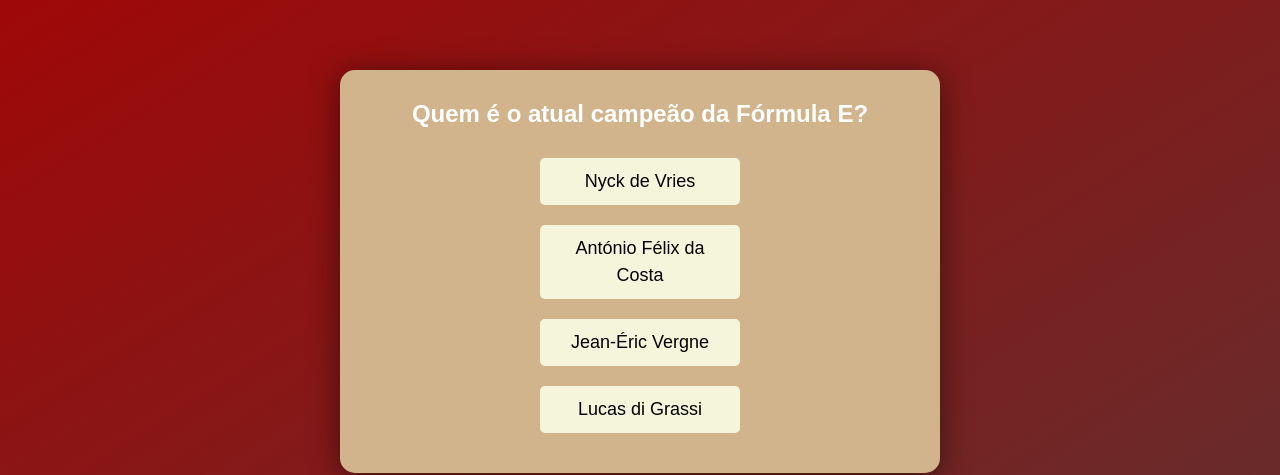
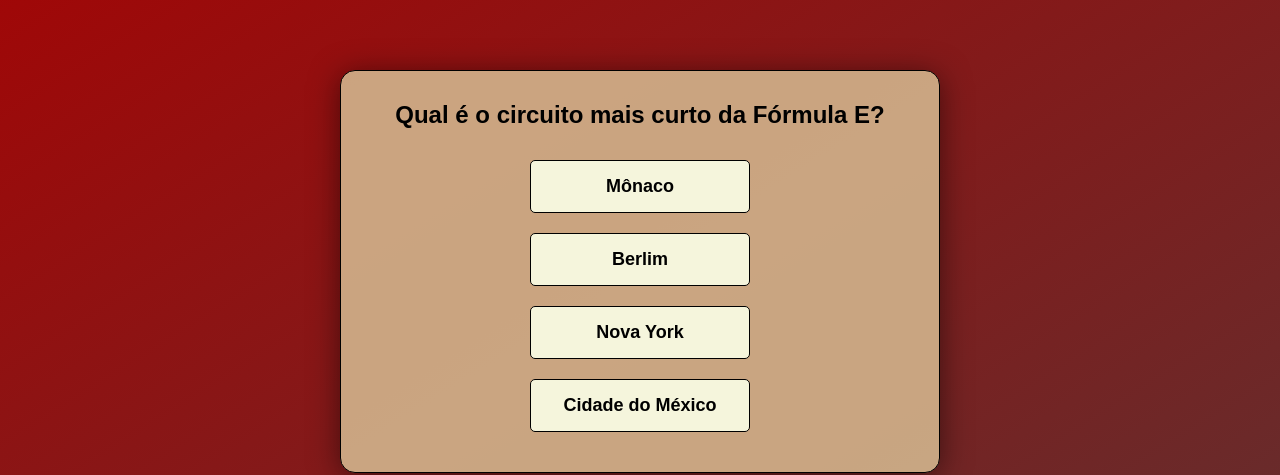
Before and after one commit to vbastelli/challenge-web-front-2, a React (Vite) app: page /quiz in a window 1280 px wide. Shown: the part 346-821 px from the top of the page. Built offline with nearby package versions, Linux system fonts and the light colour scheme.

Commit message:
estilizações finais

```diff
--- a/src/componentes/Pilotos/estilo.css
+++ b/src/componentes/Pilotos/estilo.css
@@ -36,10 +36,12 @@
     width: 300px; /* Default width for larger screens */
     max-width: 100%; /* Ensure cards do not exceed container width */
     transition: transform 0.3s;
+    border: 1px solid black;
 }
 
 .driver-card:hover {
     transform: translateY(-5px);
+    border: 2px solid black;
 }
 
 .driver-card h3 {
--- a/src/componentes/Quiz/estilo.css
+++ b/src/componentes/Quiz/estilo.css
@@ -11,12 +11,13 @@
 }
 
 .quiz-card {
-    background-color: #D2B48C; /* Semi-transparent background */
+    background-color: rgba(210, 180, 140, 0.9); /* Semi-transparent background */
     border-radius: 15px;
     padding: 30px;
     box-shadow: 0 4px 30px rgba(0, 0, 0, 0.5);
     width: 90%;
     max-width: 600px; /* Maximum width for the card */
+    border: 1px solid black;
 }
 
 .quiz-content {
@@ -24,6 +25,7 @@
 }
 
 .question {
+    color: black;
     font-size: 24px;
     margin-bottom: 20px;
     font-weight: bold;
@@ -38,15 +40,17 @@
 .answer-button {
     background-color: #F5F5DC;
     color: rgb(0, 0, 0);
-    border: none;
+    border: 1px solid black; /* Contorno preto */
     border-radius: 5px;
-    padding: 10px 20px;
+    padding: 12px 24px;
     margin: 10px;
     font-size: 18px;
     cursor: pointer;
     transition: background-color 0.3s, transform 0.2s;
-    width: 200px;
+    width: 220px;
+    font-weight: bold; /* Adicionado para um texto mais destacado */
 }
+
 
 .answer-button:hover {
     background-color: #e91e63;
@@ -67,3 +71,17 @@
     margin-top: 20px;
     font-weight: bold;
 }
+
+@media (max-width: 600px) {
+    .question {
+        font-size: 20px; /* Reduzir o tamanho da fonte em telas menores */
+    }
+
+    .answer-button {
+        width: 180px; /* Ajusta a largura do botão em telas menores */
+    }
+
+    .score-section {
+        font-size: 24px; /* Reduz o tamanho da fonte para a pontuação em telas menores */
+    }
+}
--- a/src/componentes/Quiz/index.jsx
+++ b/src/componentes/Quiz/index.jsx
@@ -6,7 +6,20 @@
     "Qual cidade teve a primeira corrida da Fórmula E?",
     "Quantas etapas tem uma temporada padrão da Fórmula E?",
     "Qual é o recorde de vitórias numa única temporada da Fórmula E?",
-    "Qual equipe tem mais títulos de construtores na Fórmula E?"
+    "Qual equipe tem mais títulos de construtores na Fórmula E?",
+    "Quem foi o primeiro campeão da Fórmula E?",
+    "Qual equipe venceu o primeiro título de construtores da Fórmula E?",
+    "Qual é o circuito mais curto da Fórmula E?",
+    "Qual é o nome do carro usado na primeira geração da Fórmula E?",
+    "Quantas equipes competem na temporada 2023-24?",
+    "Quem é o piloto com mais vitórias na história da Fórmula E?",
+    "Em que ano foi realizada a primeira temporada da Fórmula E?",
+    "Quantos carros uma equipe podia usar até a temporada 2017-18?",
+    "Qual equipe venceu o título de construtores na temporada 2022-23?",
+    "Quantas cidades sediaram corridas de Fórmula E até 2024?",
+    "Qual a velocidade máxima dos carros da Gen2 da Fórmula E?",
+    "Qual piloto tem o maior número de GPs disputados na Fórmula E?",
+    "Em qual cidade a primeira corrida da temporada 2019-20 foi realizada?"
 ];
 
 const respostas = [
@@ -14,15 +27,42 @@
     "Pequim",
     "Tem 15 etapas por temporada",
     "Jean-Éric Vergne ganhou 4 corridas na temporada 2017–18",
-    "DS Techeetah"
+    "DS Techeetah",
+    "Nelson Piquet Jr.",
+    "Renault e.dams",
+    "Mônaco",
+    "Spark-Renault SRT 01E",
+    "11 equipes",
+    "Lucas di Grassi e Sébastien Buemi com 13 vitórias",
+    "2014",
+    "4 carros por equipe",
+    "Envision Racing",
+    "33 cidades",
+    "220 km/h",
+    "Lucas di Grassi",
+    "Riade, Arábia Saudita"
 ];
 
 const opcoes = [
     ["Nyck de Vries", "António Félix da Costa", "Jean-Éric Vergne", "Lucas di Grassi"],
     ["Pequim", "Paris", "Nova York", "Londres"],
     ["Tem 10 etapas por temporada", "Tem 12 etapas por temporada", "Tem 15 etapas por temporada", "Tem 20 etapas por temporada"],
-    ["Sebastien Buemi ganhou 3 corridas na temporada 2016–17", "Jean-Éric Vergne ganhou 4 corridas na temporada 2017–18", "Lucas di Grassi ganhou 5 corridas na temporada 2018–19", "António Félix da Costa ganhou 6 corridas na temporada 2019–20"],
-    ["DS Techeetah", "Audi Sport ABT Schaeffler", "Mercedes-EQ Formula E Team", "Envision Virgin Racing"]
+    ["Sebastien Buemi ganhou 3 corridas na temporada 2016–17", "Jean-Éric Vergne ganhou 4 corridas na temporada 2017–18",
+     "Lucas di Grassi ganhou 5 corridas na temporada 2018–19", "António Félix da Costa ganhou 6 corridas na temporada 2019–20"],
+    ["DS Techeetah", "Audi Sport ABT Schaeffler", "Mercedes-EQ Formula E Team", "Envision Virgin Racing"],
+    ["Nelson Piquet Jr.", "Lucas di Grassi", "Sébastien Buemi", "Jean-Éric Vergne"],
+    ["Renault e.dams", "Audi Sport ABT Schaeffler", "DS Techeetah", "Mercedes-EQ Formula E Team"],
+    ["Mônaco", "Berlim", "Nova York", "Cidade do México"],
+    ["Spark-Renault SRT 01E", "Spark SRT05e", "Porsche 99X Electric", "Jaguar I-Type 6"],
+    ["10 equipes", "11 equipes", "12 equipes", "13 equipes"],
+    ["Lucas di Grassi", "Sébastien Buemi", "Mitch Evans", "Jean-Éric Vergne"],
+    ["2013", "2014", "2015", "2016"],
+    ["2 carros por equipe", "3 carros por equipe", "4 carros por equipe", "5 carros por equipe"],
+    ["DS Techeetah", "Envision Racing", "Mercedes-EQ Formula E Team", "Jaguar TCS Racing"],
+    ["30 cidades", "31 cidades", "32 cidades", "33 cidades"],
+    ["200 km/h", "210 km/h", "220 km/h", "230 km/h"],
+    ["Lucas di Grassi", "Sébastien Buemi", "Stoffel Vandoorne", "Jake Dennis"],
+    ["Berlim, Alemanha", "Londres, Reino Unido", "Riade, Arábia Saudita", "Mônaco, Monte Carlo"]
 ];
 
 const Quiz = () => {
@@ -32,9 +72,21 @@
     const [selectedOption, setSelectedOption] = useState(null);
     const [isCorrect, setIsCorrect] = useState(null);
 
+    // Função para sortear 5 perguntas aleatórias
+    const getRandomQuestions = () => {
+        const shuffledQuestions = perguntas
+            .map((question, index) => ({ question, index }))
+            .sort(() => Math.random() - 0.5);
+
+        return shuffledQuestions.slice(0, 5).map(item => item.index);
+    };
+
+    // Sorteia as perguntas ao inicializar
+    const [selectedQuestions] = useState(getRandomQuestions());
+
     const handleAnswerOptionClick = (option) => {
         setSelectedOption(option);
-        const correctAnswer = respostas[currentQuestion];
+        const correctAnswer = respostas[selectedQuestions[currentQuestion]];
         if (option === correctAnswer) {
             setScore(score + 1);
             setIsCorrect(true);
@@ -42,14 +94,13 @@
             setIsCorrect(false);
         }
 
-        // Avança para a próxima pergunta após um tempo
         const nextQuestion = currentQuestion + 1;
-        if (nextQuestion < perguntas.length) {
+        if (nextQuestion < selectedQuestions.length) {
             setTimeout(() => {
                 setCurrentQuestion(nextQuestion);
                 setSelectedOption(null);
                 setIsCorrect(null);
-            }, 1500); // Espera 1.5 segundos
+            }, 1500);
         } else {
             setShowScore(true);
         }
@@ -60,15 +111,15 @@
             <div className="quiz-card"> {/* Card container */}
                 {showScore ? (
                     <div className="score-section">
-                        <h2>Você acertou {score} de {perguntas.length} perguntas!</h2>
+                        <h2>Você acertou {score} de {selectedQuestions.length} perguntas!</h2>
                     </div>
                 ) : (
                     <div className="quiz-content">
                         <div className="question-section">
-                            <h3 className="question">{perguntas[currentQuestion]}</h3>
+                            <h3 className="question">{perguntas[selectedQuestions[currentQuestion]]}</h3>
                         </div>
                         <div className="answer-section">
-                            {opcoes[currentQuestion].map((option) => {
+                            {opcoes[selectedQuestions[currentQuestion]].map((option) => {
                                 let buttonClass = 'answer-button';
                                 if (selectedOption === option) {
                                     buttonClass += isCorrect === true ? ' correct' : ' incorrect';
--- a/src/componentes/Tabela/estilo.css
+++ b/src/componentes/Tabela/estilo.css
@@ -24,14 +24,15 @@
     margin-bottom: 20px;
   }
 
-  table {
+table {
     width: 100%;
     border-collapse: collapse;
     margin-top: 20px;
-    background-color: #ffffff; /* White background for the table */
-    border-radius: 8px; /* Rounded corners for the table */
-    overflow: hidden; /* Ensure rounded corners show */
-  }
+    background-color: #ffffff; /* Fundo branco para a tabela */
+    border-radius: 8px; /* Cantos arredondados para a tabela */
+    overflow: hidden; /* Garante que os cantos arredondados sejam visíveis */
+    border: 2px 2px solid black; /* Borda preta para a tabela */
+}
 
   th, td {
     border: 1px solid #ddd;
```
